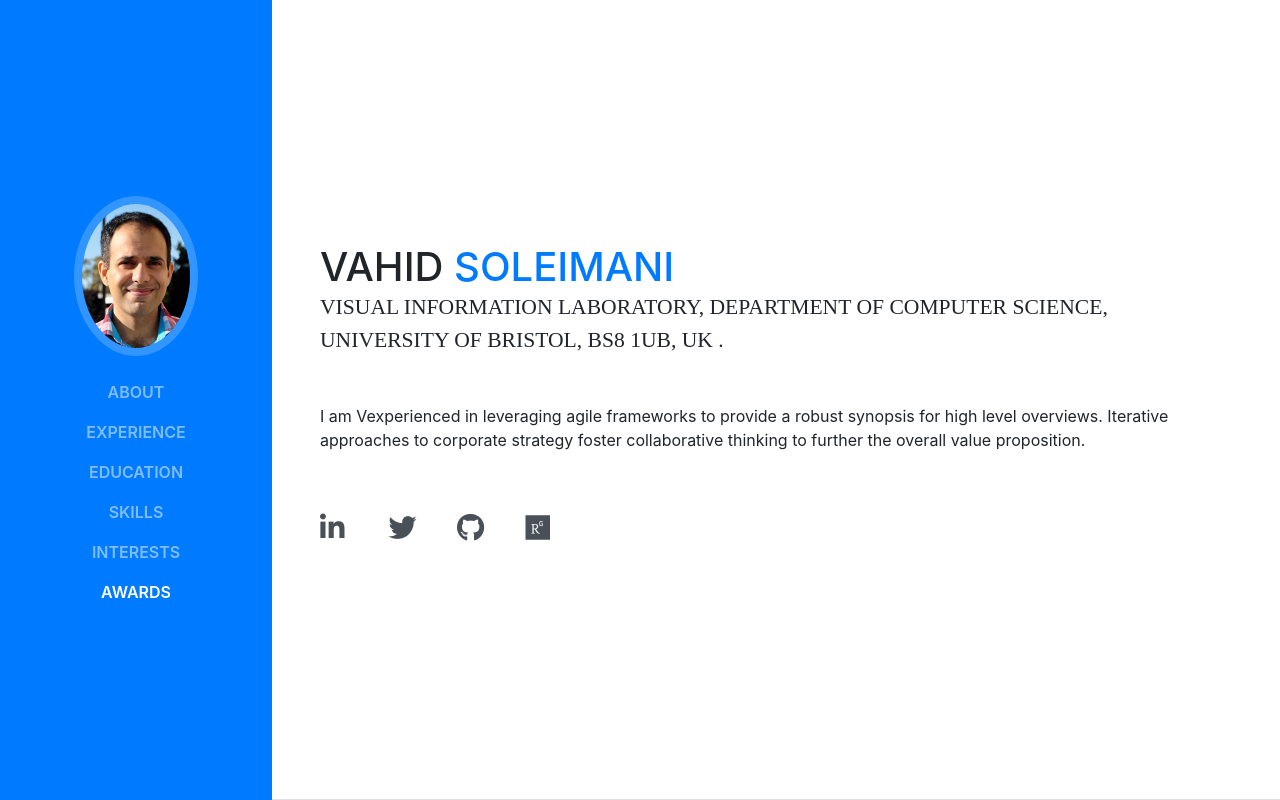
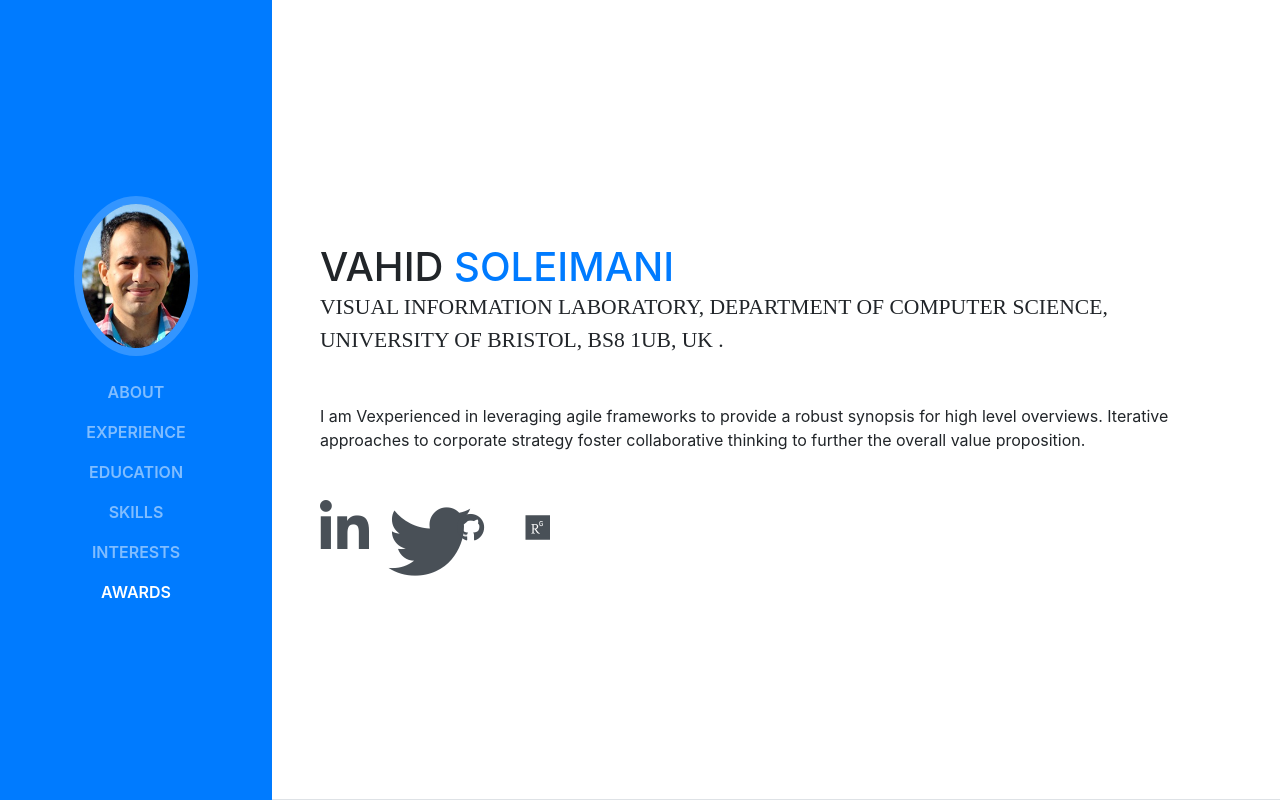
Before and after one commit to VahidSoleimani/VahidSoleimani.github.io, a website with bundled scripts: page index.html in a window 1280 px wide. Shown: the top 800 px of the page. Built offline with nearby package versions, Linux system fonts and the light colour scheme; a web font is replaced by a local one.

Commit message:
Update index.html

```diff
--- a/index.html
+++ b/index.html
@@ -76,7 +76,7 @@
               <a href="https://www.linkedin.com/in/vahidsoleimani/">
                 <span class="fa-stack fa-lg">
                   <!--<i class="fa fa-circle fa-stack-2x"></i>-->
-                  <i class="fab fa-linkedin"></i>
+                  <i class="fab fa-linkedin fa-2x"></i>
                 </span>
               </a>
             </li>
@@ -84,7 +84,7 @@
               <a href="#">
                 <span class="fa-stack fa-lg">
                   <!--<i class="fa fa-circle fa-stack-2x"></i>-->
-                  <i class="fab fa-twitter"></i>
+                  <i class="fab fa-twitter fa-3x"></i>
                 </span>
               </a>
             </li>
```
